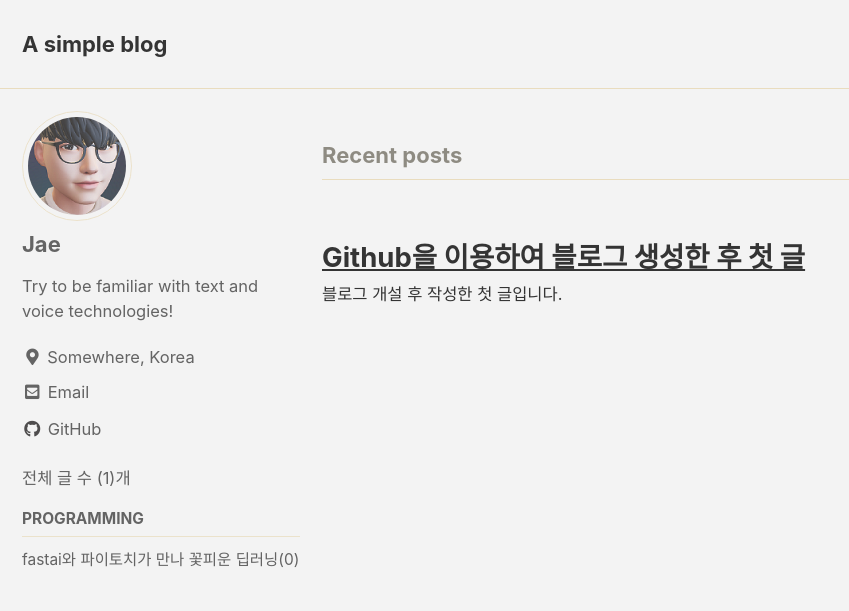
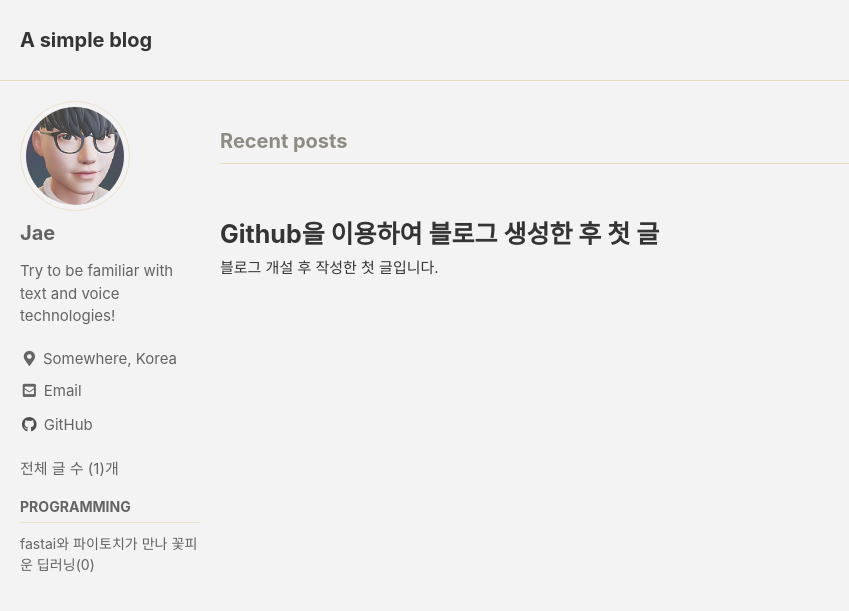
Before and after one commit to tjwodud04/blog, a Jekyll site: the page built from index.html, in a window 1280 px wide. Shown: the top 611 px of the page, without its empty margins (0-849 px from the left). Built offline with Jekyll 4.4.1, drawn with Linux system fonts in a browser that asks for light colours; cached includes are drawn as plain includes; the list of posts is cut into pages by our own code.

Commit message:
Modifying post content, updating scss files

```diff
--- a/_sass/minimal-mistakes/_base.scss
+++ b/_sass/minimal-mistakes/_base.scss
@@ -126,6 +126,8 @@ blockquote {
 /* links */
 
 a {
+  text-decoration: none; // 추가된 코드
+
   &:focus {
     @extend %tab-focus;
   }
--- a/_sass/minimal-mistakes/_reset.scss
+++ b/_sass/minimal-mistakes/_reset.scss
@@ -11,15 +11,15 @@ html {
   font-size: 16px;
 
   @include breakpoint($medium) {
-    font-size: 18px;
+    font-size: 16px; //18px
   }
 
   @include breakpoint($large) {
-    font-size: 20px;
+    font-size: 18px; //20px
   }
 
   @include breakpoint($x-large) {
-    font-size: 22px;
+    font-size: 20px; //22px
   }
 
   -webkit-text-size-adjust: 100%;
--- a/_sass/minimal-mistakes/_variables.scss
+++ b/_sass/minimal-mistakes/_variables.scss
@@ -155,9 +155,9 @@ $max-width: $x-large !default;
    Grid
    ========================================================================== */
 
-$right-sidebar-width-narrow: 200px !default;
-$right-sidebar-width: 300px !default;
-$right-sidebar-width-wide: 400px !default;
+$right-sidebar-width-narrow: 100px !default;   //200px
+$right-sidebar-width: 200px !default;         // 300px
+$right-sidebar-width-wide: 250px !default;    // 400px
 
 /*
    Other
```
Also changed, not shown: _posts/2023-06-11-A-test-post.md (+2 -2 lines).
